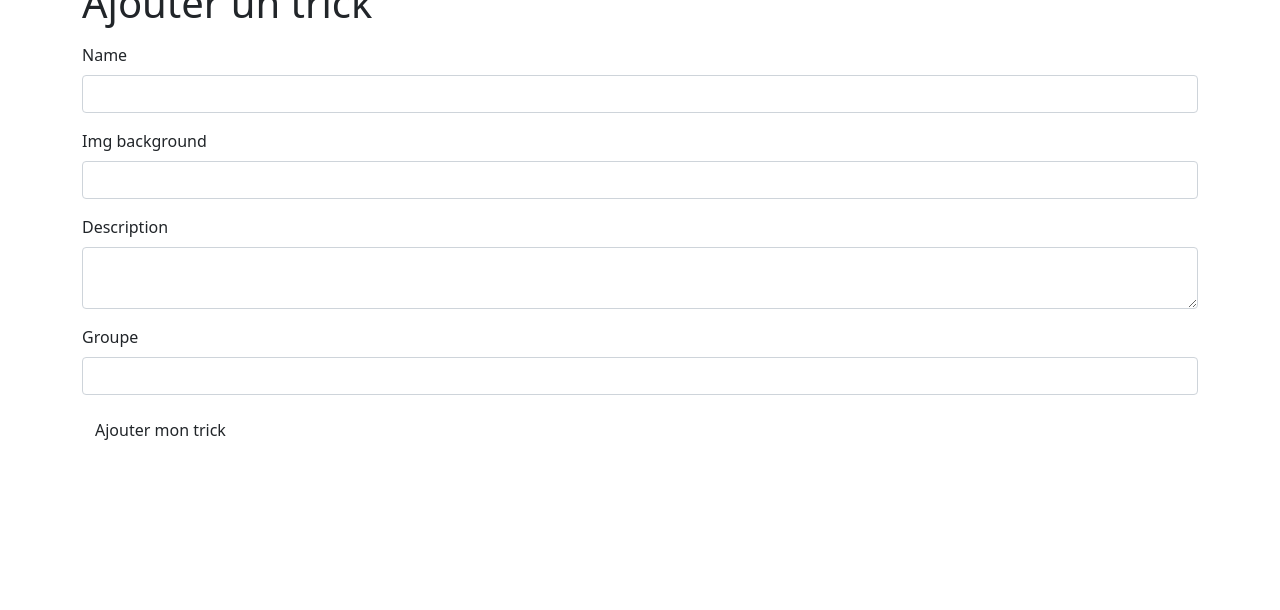
After one commit to cyrilglanum/SnowTricks, a Symfony app: template templates/tricks/editTrick.html.twig in a window 1280 px wide. The commit adds this page. Shown: the part 190-800 px from the top of the page. Run offline with Twig, Linux system fonts and the light colour scheme; the template is opened without the code that fills it, so the values that code supplies are empty; form fields are guessed from the names that the template uses; some libraries are stand-ins or nearby versions.

Commit message:
ST : up form edit

```diff
--- a/public/css/style.css
+++ b/public/css/style.css
@@ -20,3 +20,18 @@
     text-decoration: none;
     list-style-type: none;
 }
+
+h2{
+    font-size: 4vw;
+}
+
+p{
+    font-size: 2vw;
+}
+
+@media screen and (max-width: 992px)
+{
+    p,h2{
+        font-size: 5vw;
+    }
+}
--- a/templates/Index/index.html.twig
+++ b/templates/Index/index.html.twig
@@ -18,9 +18,9 @@
 
 
                     {% for trick in tricks %}
-                        <div class="col-3">
+                        <div class="col-sm-12 col-md-6 col-xl-3">
                             <h2>{{ trick.name }}</h2>
-                            {{ trick.description }}
+                            <p>{{ trick.description }}</p>
                             <br>
                             <img src="{{ asset('uploads/tricksFile') }}/{{ trick.imgBackground }}" width="100%">
                             <em> crée le {{ trick.dateCreation|date('Y-m-d à H:i:s') }}</em><br>
--- /dev/null
+++ b/templates/tricks/editTrick.html.twig
@@ -0,0 +1,23 @@
+{% extends 'base.html.twig' %}
+
+{% block title %}Ajouter Trick{% endblock %}
+
+{% block body %}
+    {% for flashError in app.flashes('verify_email_error') %}
+        <div class="alert alert-danger" role="alert">{{ flashError }}</div>
+    {% endfor %}
+
+
+
+<div class="container">
+    <h1>Ajouter un trick</h1>
+      <p style="color: green"> {{ message }}</p>
+    {{ form_start(form) }}
+        {{ form_row(form.name) }}
+        {{ form_row(form.img_background) }}
+        {{ form_row(form.description) }}
+        {{ form_row(form.groupe) }}
+        <button type="submit" class="btn">Ajouter mon trick</button>
+    {{ form_end(form) }}
+</div>
+{% endblock %}
```
Also changed, not shown: src/Controller/TrickController.php (+34 -4 lines).
